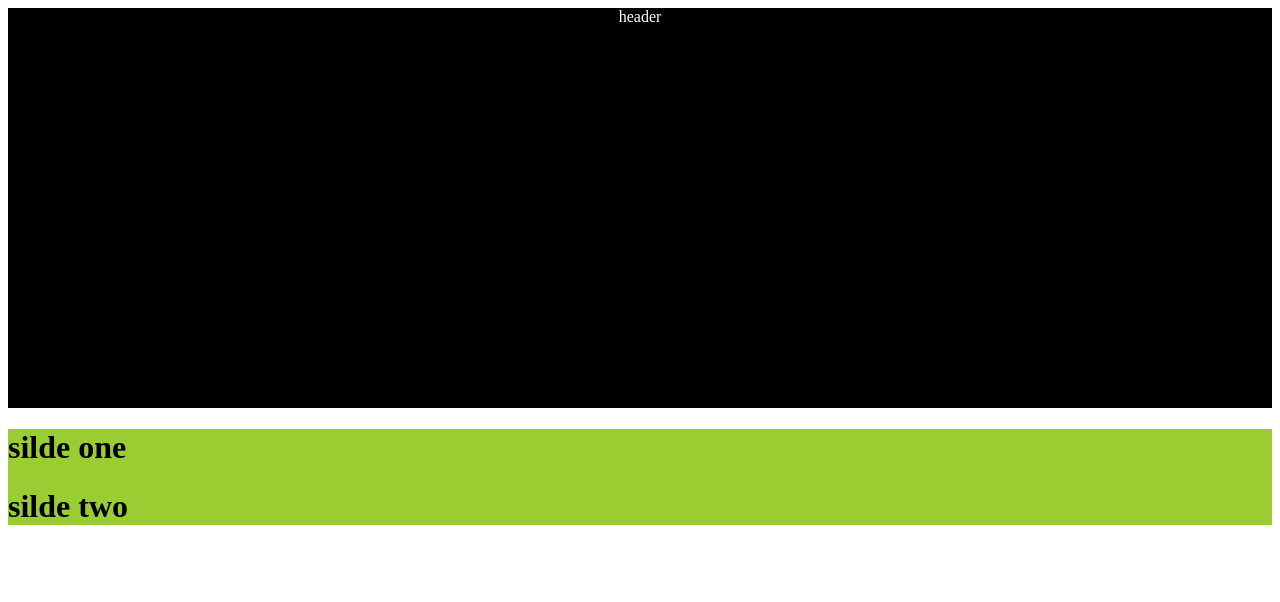
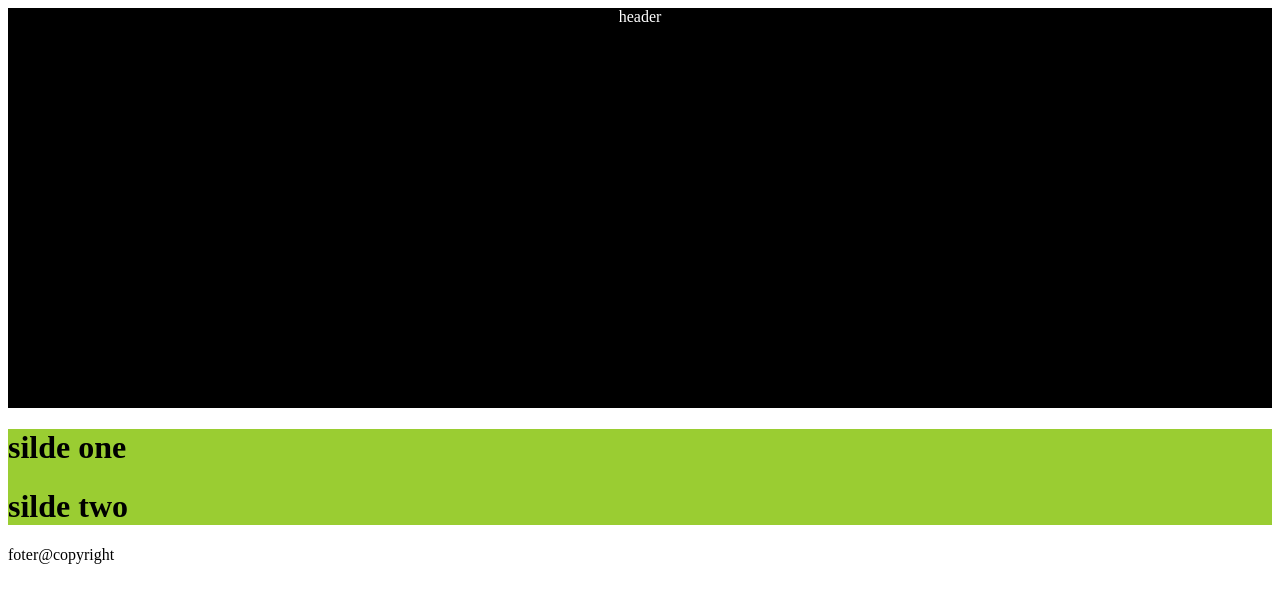
Before and after one commit to sabawoonraoufi123-creator/git-hub-test---Copy, a plain HTML site: page index.html in a window 1280 px wide. Drawn offline with Linux system fonts and the light colour scheme.

Commit message:
footer creared

```diff
--- a/index.html
+++ b/index.html
@@ -15,5 +15,11 @@
             <h1>silde two</h1>
 
         </div>
+
+        <footer>
+            foter@copyright
+        </footer>
+
+
 </body>
 </html>
```
